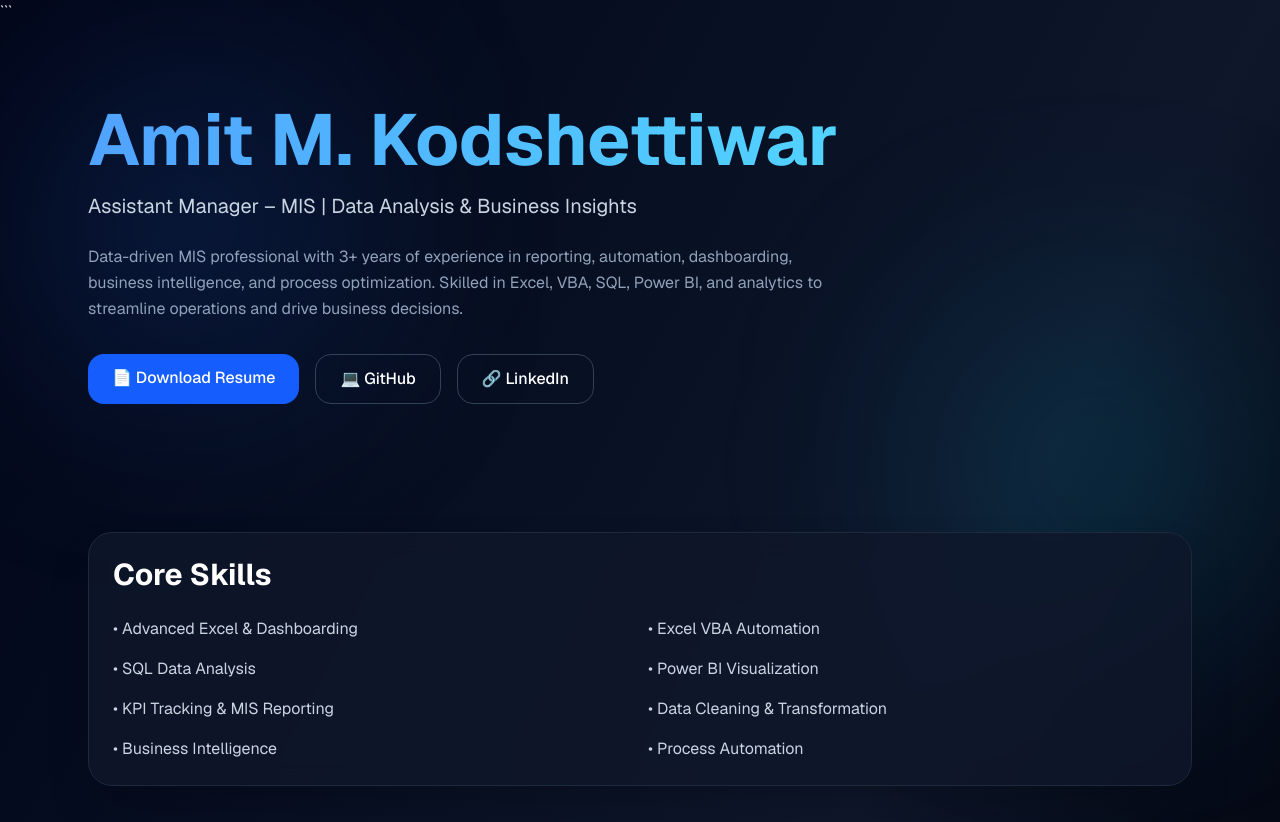
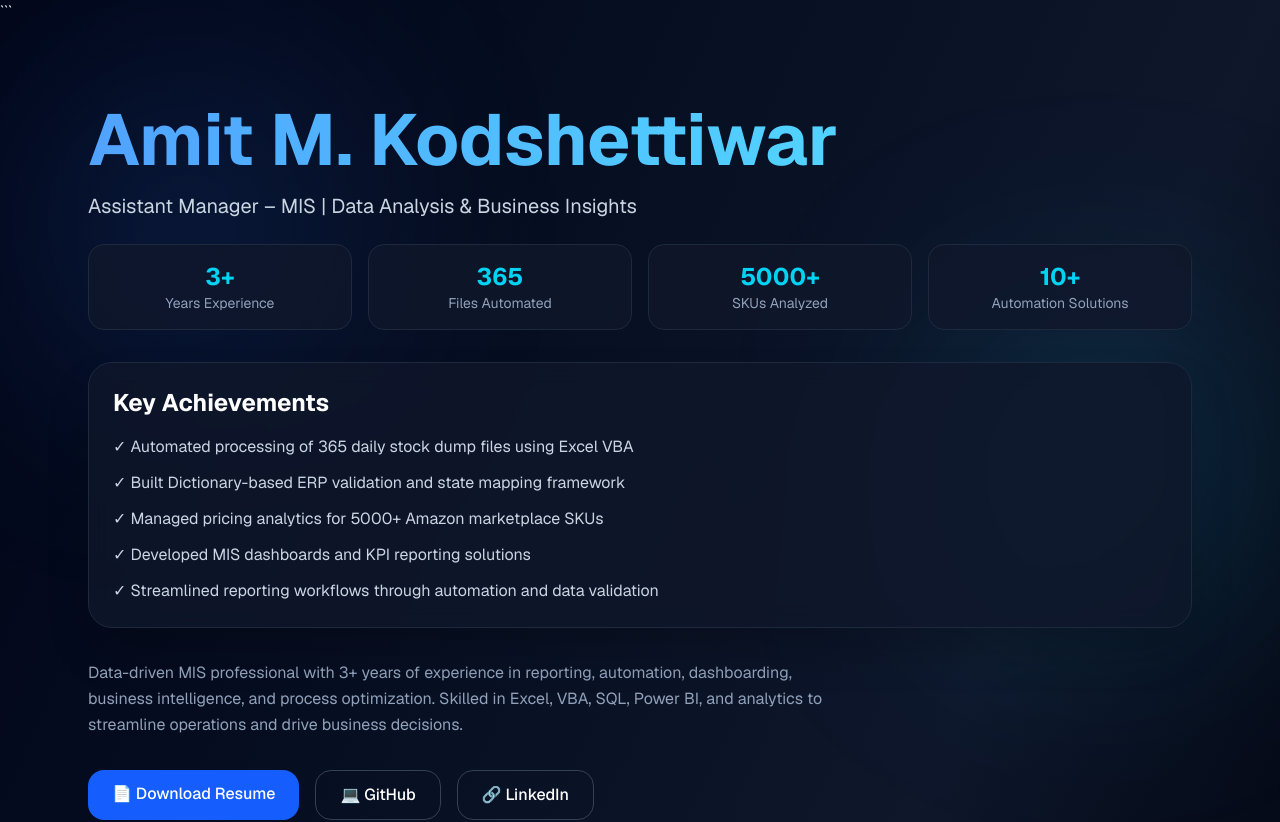
Before and after one commit to AmitKodshetti/portfolio-website, a Next.js app: page / in a window 1280 px wide. Shown: the top 822 px of the page. Built offline with nearby package versions, Linux system fonts and the light colour scheme.

Commit message:
Added achievements section

```diff
--- a/src/app/page.js
+++ b/src/app/page.js
@@ -31,9 +31,44 @@ return ( <div className="relative min-h-screen bg-gradient-to-br from-slate-950
     </h1>
 
     <p className="text-xl text-slate-300 mb-6">
-      Assistant Manager – MIS | Data Analysis & Business Insights
-    </p>
+  Assistant Manager – MIS | Data Analysis & Business Insights
+</p>
 
+<div className="grid grid-cols-2 md:grid-cols-4 gap-4 mb-8">
+  <div className="bg-slate-900/80 rounded-2xl p-4 text-center border border-slate-800">
+    <h3 className="text-2xl font-bold text-cyan-400">3+</h3>
+    <p className="text-sm text-slate-400">Years Experience</p>
+  </div>
+
+  <div className="bg-slate-900/80 rounded-2xl p-4 text-center border border-slate-800">
+    <h3 className="text-2xl font-bold text-cyan-400">365</h3>
+    <p className="text-sm text-slate-400">Files Automated</p>
+  </div>
+
+  <div className="bg-slate-900/80 rounded-2xl p-4 text-center border border-slate-800">
+    <h3 className="text-2xl font-bold text-cyan-400">5000+</h3>
+    <p className="text-sm text-slate-400">SKUs Analyzed</p>
+  </div>
+
+  <div className="bg-slate-900/80 rounded-2xl p-4 text-center border border-slate-800">
+    <h3 className="text-2xl font-bold text-cyan-400">10+</h3>
+    <p className="text-sm text-slate-400">Automation Solutions</p>
+  </div>
+</div>
+
+<div className="bg-slate-900/80 backdrop-blur-md rounded-3xl p-6 shadow-2xl border border-slate-800 mb-8">
+  <h2 className="text-2xl font-bold mb-4">
+    Key Achievements
+  </h2>
+
+  <div className="space-y-3 text-slate-300">
+    <p>✓ Automated processing of 365 daily stock dump files using Excel VBA</p>
+    <p>✓ Built Dictionary-based ERP validation and state mapping framework</p>
+    <p>✓ Managed pricing analytics for 5000+ Amazon marketplace SKUs</p>
+    <p>✓ Developed MIS dashboards and KPI reporting solutions</p>
+    <p>✓ Streamlined reporting workflows through automation and data validation</p>
+  </div>
+</div>
     <p className="max-w-3xl text-slate-400 leading-relaxed mx-auto md:mx-0">
       Data-driven MIS professional with 3+ years of experience in reporting,
       automation, dashboarding, business intelligence, and process
@@ -179,7 +214,7 @@ return ( <div className="relative min-h-screen bg-gradient-to-br from-slate-950
             rel="noopener noreferrer"
             className="text-blue-400 hover:underline"
           >
-            View Project →
+            View Case Study →
           </a>
         </div>
       ))}
```
